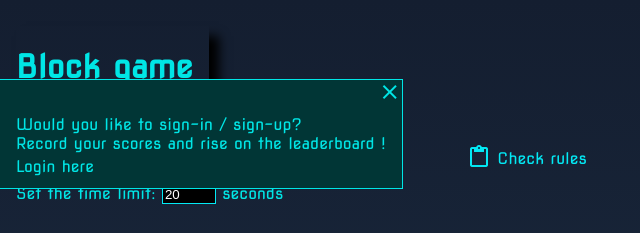
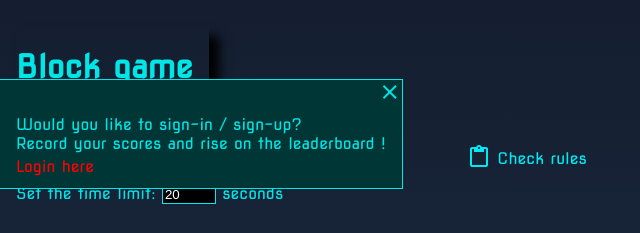
Before and after one commit to shakti-01/block_game, a plain HTML site: page index.html in a window 1280 px wide. Shown: the top 233 px of the page, 0-640 px from the left. Drawn offline with nearby package versions, Linux system fonts and the light colour scheme; no server answers; a web font is replaced by a local one.

Commit message:
login red color added

```diff
--- a/style.css
+++ b/style.css
@@ -279,7 +279,8 @@ div #block:hover
 }
 .login_page{
   display: block;
-  color:#00e6e6;
+  /* color:#00e6e6; */
+  color: red !important;
   margin: 4px 0;
 }
 .enterIGN{
```
